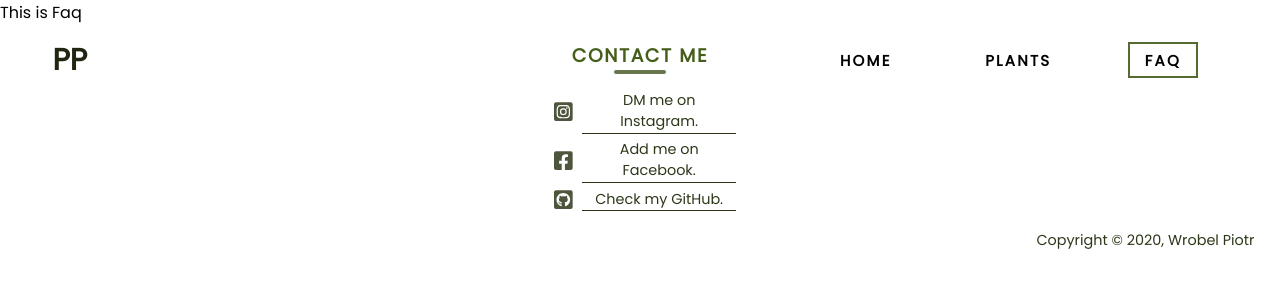
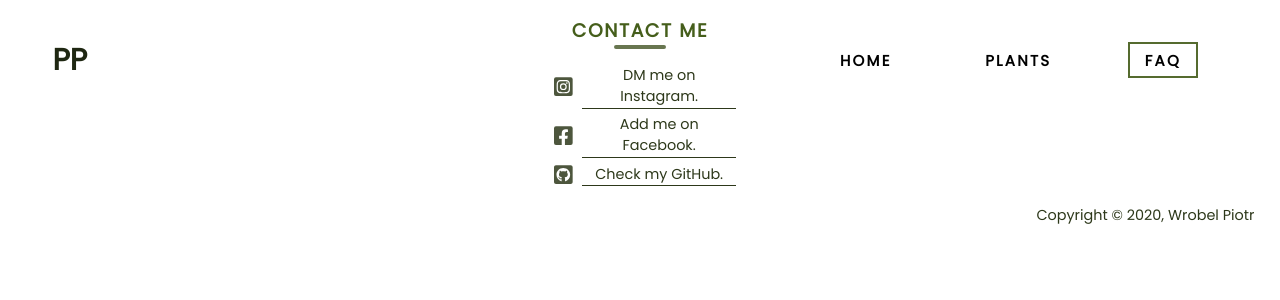
Before and after one commit to ajiiz/plants-react-app, a React (Create React App) app: page /faq in a window 1280 px wide. Shown: the top 300 px of the page. Built offline with nearby package versions, Linux system fonts and the light colour scheme.

Commit message:
Changed Faq component structure

```diff
--- a/src/components/FaqPage/Faq.js
+++ b/src/components/FaqPage/Faq.js
@@ -3,8 +3,11 @@ import NavigationBar from '../NavigationBar/Menu'
 
 const Faq = () => {
     return (
-        <div>
-            This is Faq
+        <div className="faq">
+            <div className="faq__image"></div>
+            <div className="faq__content">
+
+            </div>
         </div>
     )
 }
```
